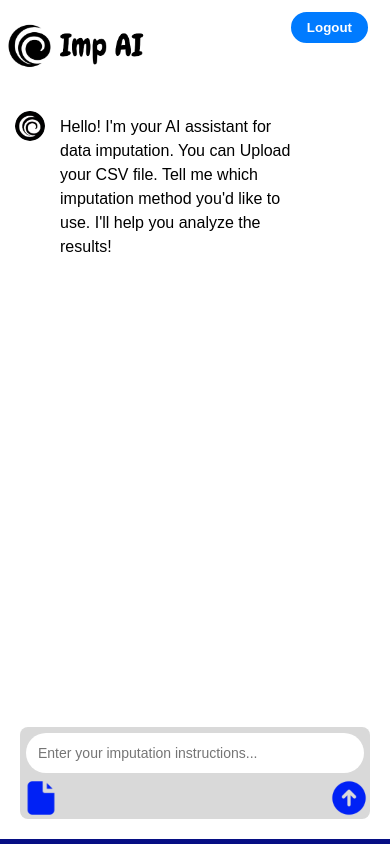
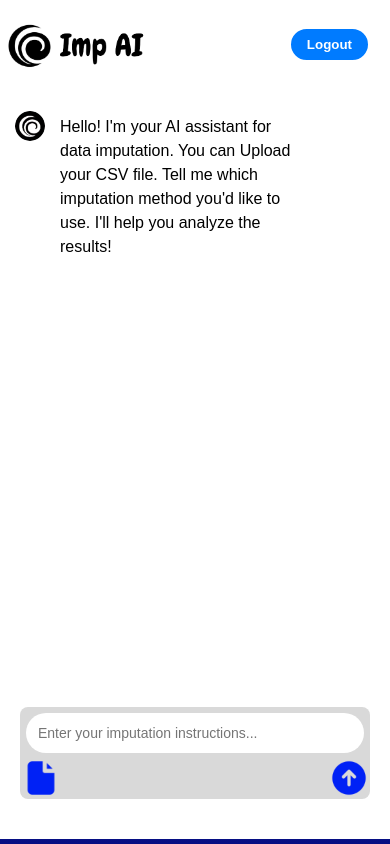
Before and after one commit to ragultv/imputation-ai, a Flask app: template templates/home.html in a window 390 px wide. Run offline with Flask 2, Linux system fonts and the light colour scheme; the template is opened without the code that fills it, so the values that code supplies are empty.

Commit message:
Update mobileview home.html

```diff
--- a/templates/home.html
+++ b/templates/home.html
@@ -50,6 +50,7 @@
             top: 10px;
             right: 10px;
             color: white;
+            margin-top: 17px;
             margin-right: 10px;
             padding: 8px 16px;
             border-radius: 20px;
@@ -264,6 +265,7 @@
         @media (max-width: 768px) {
             .container {
                 height: fit-content;
+
                 padding: 10px;
                 width: 100%;
                 max-width: 100%;
@@ -271,6 +273,7 @@
             .input-area {
                 padding: 10px;
                 flex-direction: row;
+                margin-bottom: 20px;
             }
 
             .prompt-input {
```
